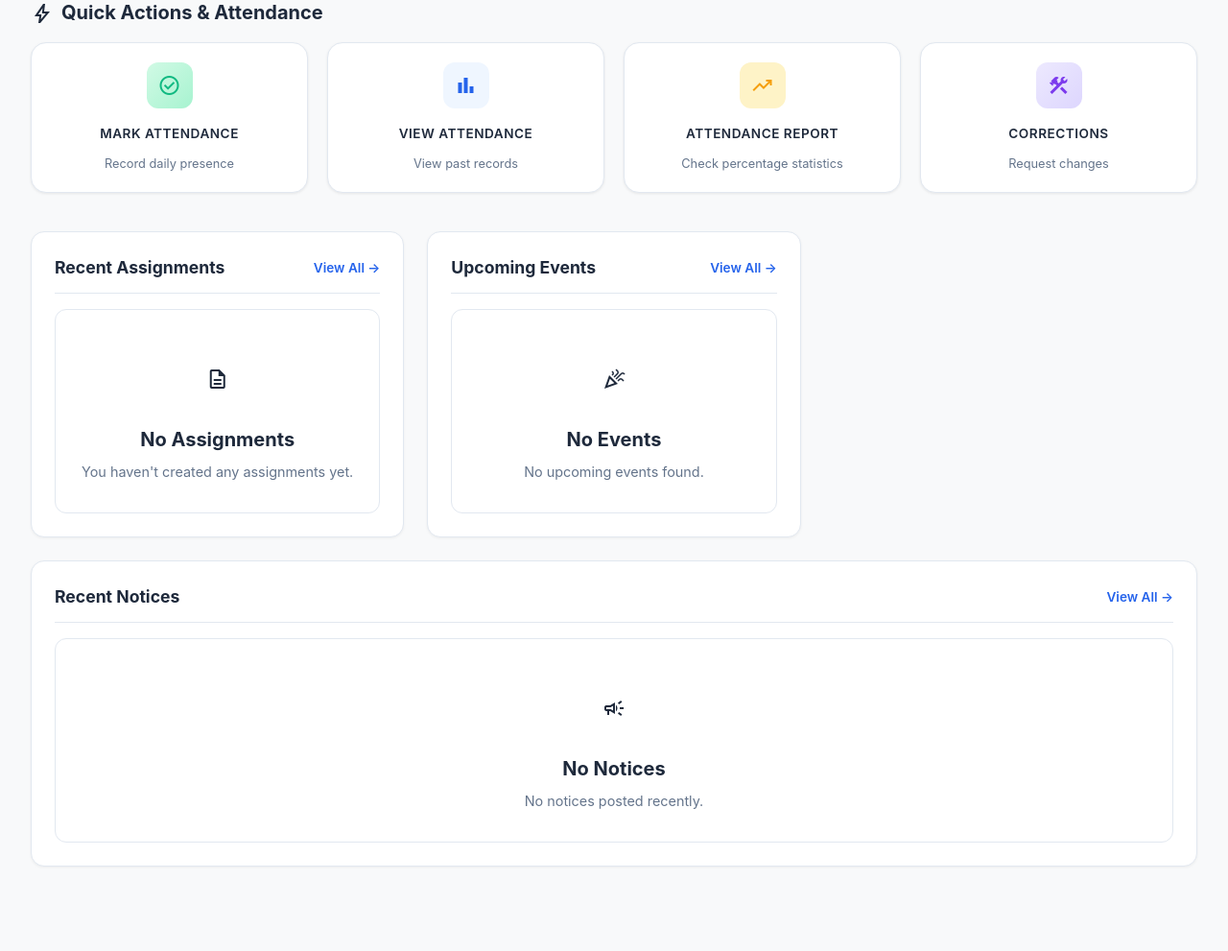
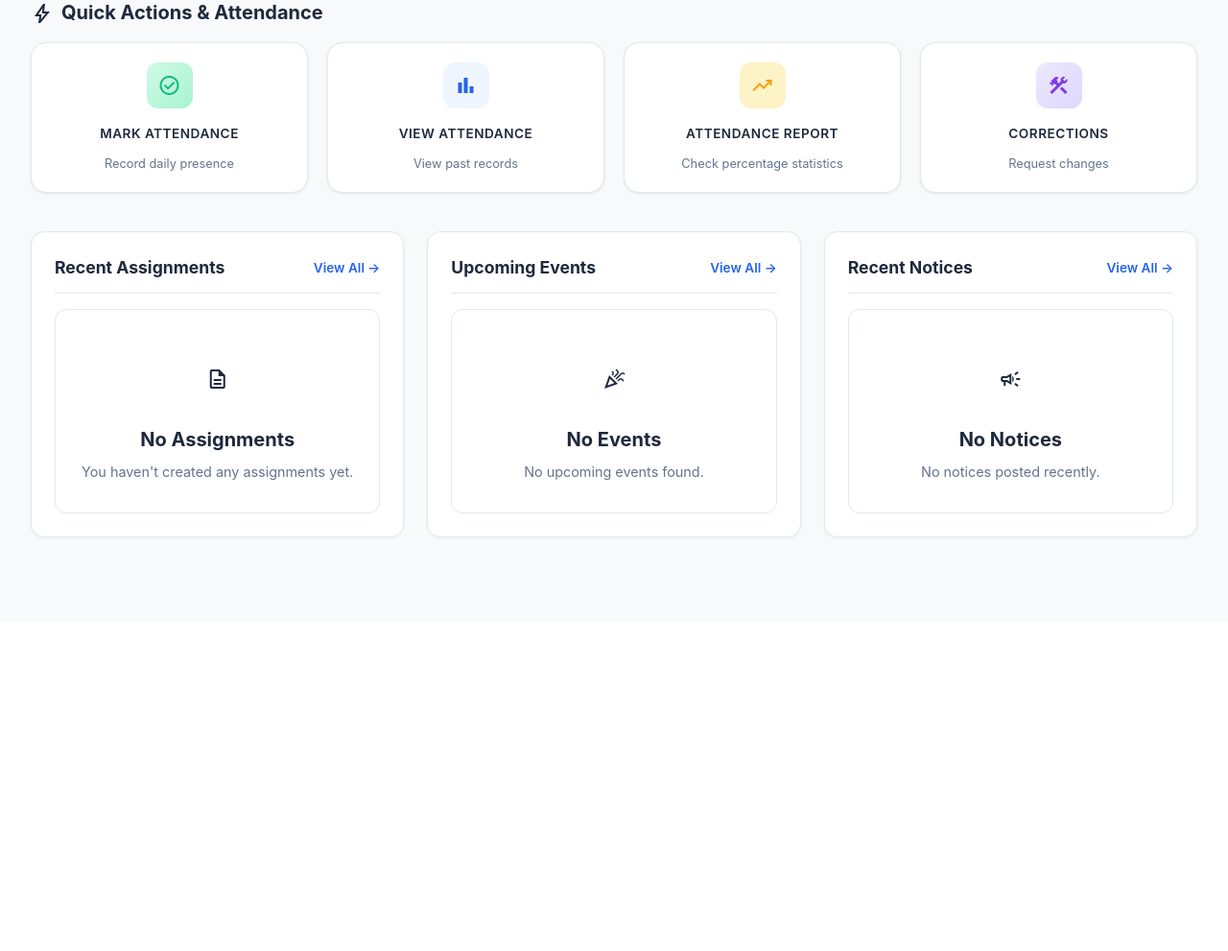
Before and after one commit to maizahshaikh1004/campusone-django, a Django app: template templates/faculty/dashboard.html in a window 1280 px wide. Shown: the part 746-1737 px from the top of the page at 96% size. After the commit the page ends 1307 px from the top, so only its background shows below. Run offline with Django 5.2, Linux system fonts and the light colour scheme; the template is opened without the code that fills it, so the values that code supplies are empty.

Commit message:
Recent Notices grid changed

```diff
--- a/templates/faculty/dashboard.html
+++ b/templates/faculty/dashboard.html
@@ -155,7 +155,7 @@
         </div>
 
         <!-- Recent Notices -->
-        <div class="recent-card" style="grid-column: 1 / -1;">
+        <div class="recent-card" style="grid-column: 3 / -1;">
             <div class="recent-header">
                 <h3>Recent Notices</h3>
                 <a href="{% url 'faculty_notices' %}" class="view-all-link">View All →</a>
```
